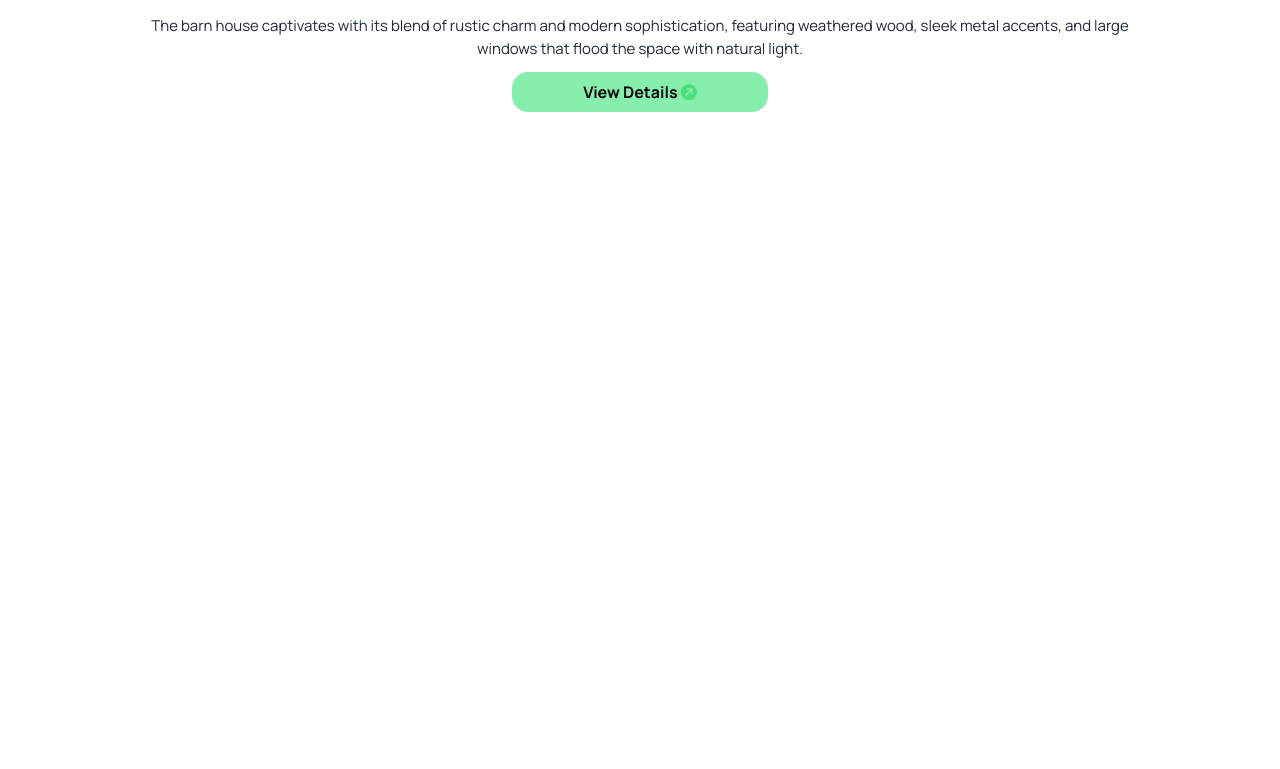
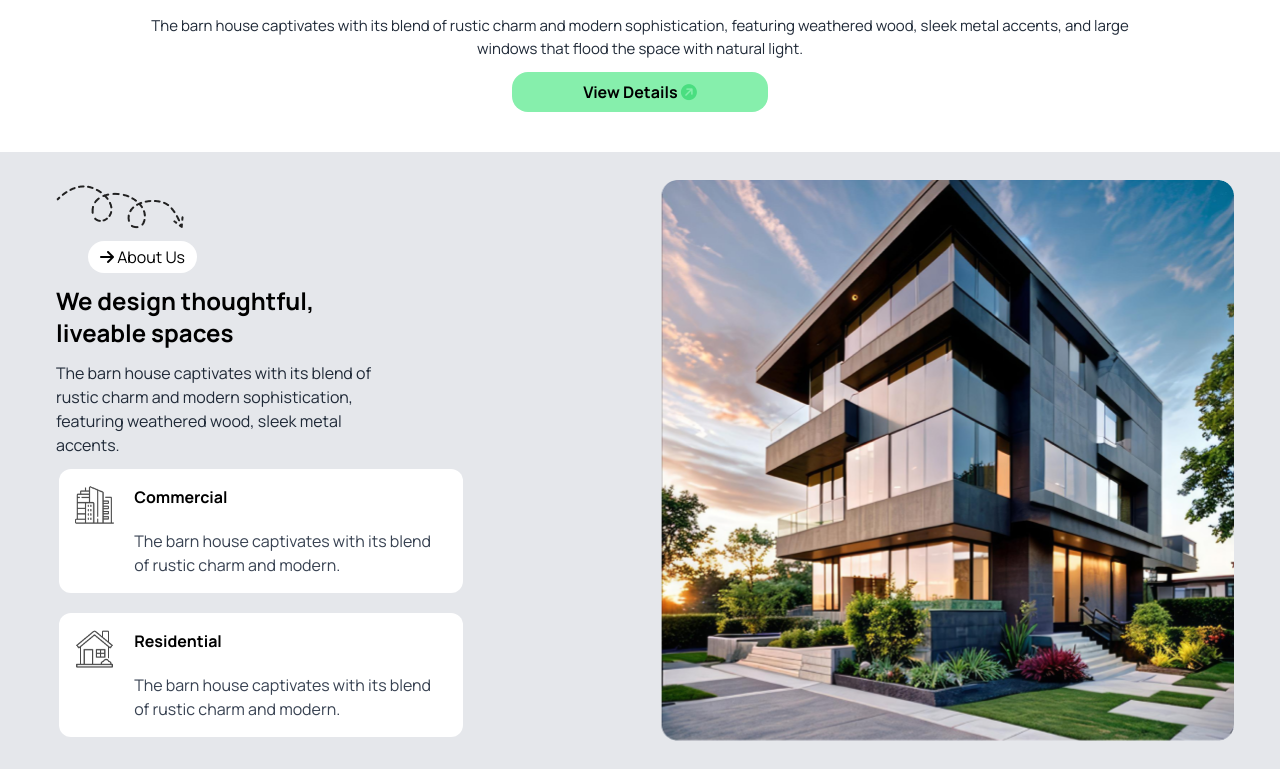
Before and after one commit to spidergroupcm/Assignment3, a plain HTML site: page index.html in a window 1280 px wide. Shown: the part 499-1268 px from the top of the page. Before the commit the page ends 800 px from the top, so only its background shows below. Drawn offline with nearby package versions, Linux system fonts and the light colour scheme.

Commit message:
We design Added

```diff
--- a/index.html
+++ b/index.html
@@ -80,16 +80,88 @@
         <h1 class="text-center container mx-auto text-4xl font-extrabold text-black w-4/5 md:w-1/2">A barn house of this design has a striking appearance </h1>
         <p class="container mx-auto text-center text-medium md:text-[15px] w-4/5 mt-5 text-gray-800">The barn house captivates with its blend of rustic charm and modern sophistication, featuring weathered wood, sleek metal accents, and large windows that flood the space with natural light.</p>
         <div class="w-4/5 container mx-auto md:mx-auto md:w-1/5">
-          <button class=" container mx-auto  mt-3 px-3 py-2 bg-green-300 rounded-2xl text-black font-bold ">View Details
+
+          <button class=" container mx-auto mb-10 mt-3 px-3 py-2 bg-green-300 rounded-2xl text-black font-bold ">View Details
             <i class="fas fa-arrow-circle-right -rotate-45 text-green-400 text-"></i>
             </button>
           </div>
         </div>
   </div>
-</section>
+
+</section >
+
+<!-- ddddddddddddddddddddddddddddddddddddddddddddddddddddddd -->
+
+<section class=" bg-gray-200 p-2 md:flex md:justify-center md:items-center">
+
+<!-- left Side -->
+
+  <div class="container mx-auto md:w-1/2">
 
 
-<section>
+    <div>
+
+     <div class="hidden md:block md:mx-12">
+      <img src="assets/Vector.png" alt="">
+       </div>
+
+
+       <div class=" flex justify-center md:justify-start md:mx-20 items-center">
+
+        <button class="mt-3 mb-3 bg-white px-3 py-1 text-black rounded-2xl">
+          <i class="fa-solid fa-arrow-right"></i>   <span>About Us</span>
+        </button>
+
+       </div>
+
+
+       <h1 class="text-center md:text-left md:mx-12 text-black font-bold text-2xl">We design thoughtful, <br> liveable spaces</h1>
+
+       <p  class=" w-4/5 md:w-1/2  container mx-auto md:mx-12 mt-3 mb-3 text-center md:text-left text-gray-800 ">The barn house captivates with its blend of rustic charm and modern sophistication, featuring weathered wood, sleek metal accents.</p>
+
+    </div>
+
+    <!-- card-1 -->
+
+    <section class="md:w-4/5 md:text-left">
+
+     <div class="w-4/5 container mx-auto flex p-4 gap-5 bg-white rounded-xl">
+    <div>
+<img src="assets/commercial.png" alt="">
+    </div>
+
+<div>
+  <h1 class="text-black  font-bold"> Commercial</h1>
+  <p class="text-gray-700 mt-5">The barn house captivates with its blend of rustic charm and modern.</p>
+</div>
+     </div>
+    </section>
+
+<!-- Card-2 -->
+
+
+<section class="md:w-4/5 mt-5">
+  <div class="w-4/5 container mx-auto flex p-4 gap-5 bg-white rounded-xl">
+ <div>
+<img src="assets/residential.png" alt="">
+ </div>
+
+<div>
+<h1 class="text-black  font-bold">Residential </h1>
+<p class="text-gray-700 mt-5">The barn house captivates with its blend of rustic charm and modern.</p>
+</div>
+  </div>
+ </section>
+
+</div>
+
+<!-- Right Side -->
+ <div class="md:w-1/2">
+<div class="container mx-auto p-5">
+  <img src="assets/Rectangle.png" alt="">
+</div>
+ </div>
+
 
 </section>
 
```
